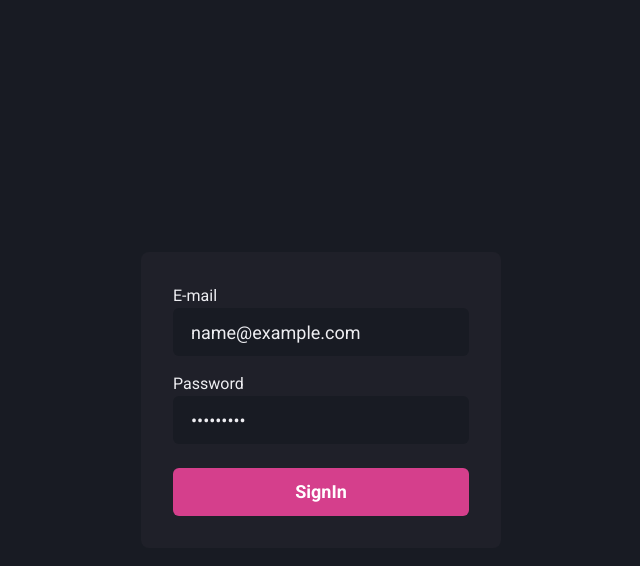
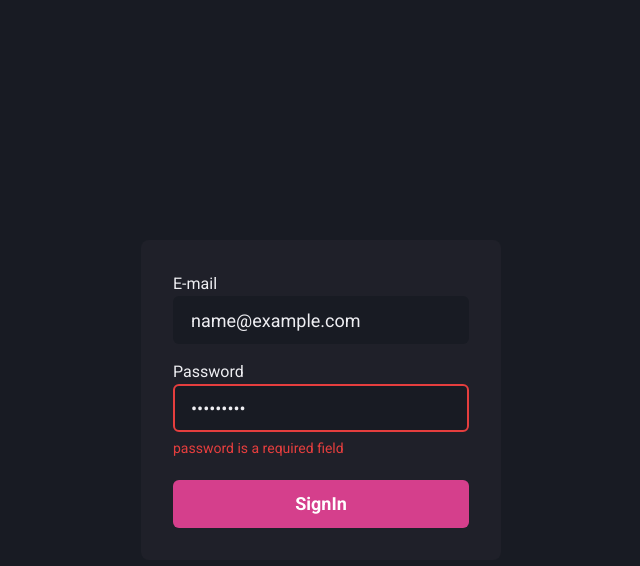
Before and after one commit to jfilipedias/dashgo, a Next.js app: page / in a window 1280 px wide. Both pictures are taken after typing "name@example.com", "Sample123" into the empty fields and a click on the button "SignIn". Shown: the top 566 px of the page, without its empty margins (319-959 px from the left). Built offline with nearby package versions, Linux system fonts and the light colour scheme.

Commit message:
Adds form validation with yup

```diff
--- a/package.json
+++ b/package.json
@@ -13,6 +13,7 @@
     "@chakra-ui/react": "^2.2.1",
     "@emotion/react": "^11.9.3",
     "@emotion/styled": "^11.9.3",
+    "@hookform/resolvers": "^2.9.3",
     "apexcharts": "^3.35.3",
     "framer-motion": "^6.3.11",
     "next": "12.1.6",
@@ -20,7 +21,8 @@
     "react-apexcharts": "^1.4.0",
     "react-dom": "18.1.0",
     "react-hook-form": "^7.32.2",
-    "react-icons": "^4.4.0"
+    "react-icons": "^4.4.0",
+    "yup": "^0.32.11"
   },
   "devDependencies": {
     "@types/node": "17.0.42",
--- a/src/components/Form/Input/index.tsx
+++ b/src/components/Form/Input/index.tsx
@@ -1,25 +1,32 @@
-import { forwardRef, ForwardRefRenderFunction } from 'react'
+import { forwardRef, ForwardRefRenderFunction } from "react";
+import { FieldError } from "react-hook-form";
 
 import {
   FormControl,
+  FormErrorMessage,
   FormLabel,
   Input as ChakraInput,
-  InputProps as ChakraInputProps
-} from '@chakra-ui/react'
+  InputProps as ChakraInputProps,
+} from "@chakra-ui/react";
 
 interface InputProps extends ChakraInputProps {
-  name: string
-  label?: string
-  type?: string
+  name: string;
+  error?: FieldError;
+  label?: string;
+  type?: string;
 }
 
 const InputBase: ForwardRefRenderFunction<HTMLInputElement, InputProps> = (
-  { name, label, ...props }
-  , ref
+  { name, label, error = null, ...props },
+  ref
 ) => {
   return (
-    <FormControl>
-      {label ?? <FormLabel htmlFor={name} id={name}>{label}</FormLabel>}
+    <FormControl isInvalid={!!error}>
+      {label ?? (
+        <FormLabel htmlFor={name} id={name}>
+          {label}
+        </FormLabel>
+      )}
 
       <ChakraInput
         id={name}
@@ -29,13 +36,15 @@
         background="gray.900"
         focusBorderColor="pink.500"
         _hover={{
-          bg: 'gray.900',
+          bg: "gray.900",
         }}
         ref={ref}
         {...props}
       />
+
+      {!!error && <FormErrorMessage>{error.message}</FormErrorMessage>}
     </FormControl>
-  )
-}
+  );
+};
 
-export const Input = forwardRef(InputBase)
+export const Input = forwardRef(InputBase);
--- a/src/pages/index.tsx
+++ b/src/pages/index.tsx
@@ -1,21 +1,31 @@
-import type { NextPage } from 'next'
-import { FieldValues, SubmitHandler, useForm } from 'react-hook-form'
+import type { NextPage } from "next";
+import { FieldValues, SubmitHandler, useForm } from "react-hook-form";
+import * as yup from "yup";
 
-import { Button, Flex, Stack } from '@chakra-ui/react'
+import { yupResolver } from "@hookform/resolvers/yup";
+import { Button, Flex, Stack } from "@chakra-ui/react";
 
-import { Input } from '../components/Form/Input'
+import { Input } from "../components/Form/Input";
 
 type SignInFormData = {
-  email: string
-  password: string
-}
+  email: string;
+  password: string;
+};
 
 const SignIn: NextPage = () => {
-  const { register, handleSubmit, formState } = useForm()
+  const signInFormSchema = yup.object().shape({
+    email: yup.string().required().email(),
+    password: yup.string().required(),
+  });
+
+  const { register, handleSubmit, formState } = useForm({
+    resolver: yupResolver(signInFormSchema),
+  });
+  const { errors } = formState;
 
   const handleSignIn: SubmitHandler<FieldValues> = (value) => {
-    console.log(value)
-  }
+    console.log(value);
+  };
 
   return (
     <Flex
@@ -38,12 +48,14 @@
           <Input
             label="E-mail"
             type="email"
-            {...register('email')}
+            error={errors.email}
+            {...register("email")}
           />
           <Input
             label="Password"
             type="password"
-            {...register('passwod')}
+            error={errors.password}
+            {...register("passwod")}
           />
         </Stack>
 
@@ -58,7 +70,7 @@
         </Button>
       </Flex>
     </Flex>
-  )
-}
+  );
+};
 
-export default SignIn
+export default SignIn;
```
Also changed, not shown: 1 other file (tests, documents, lock files or other folders).
